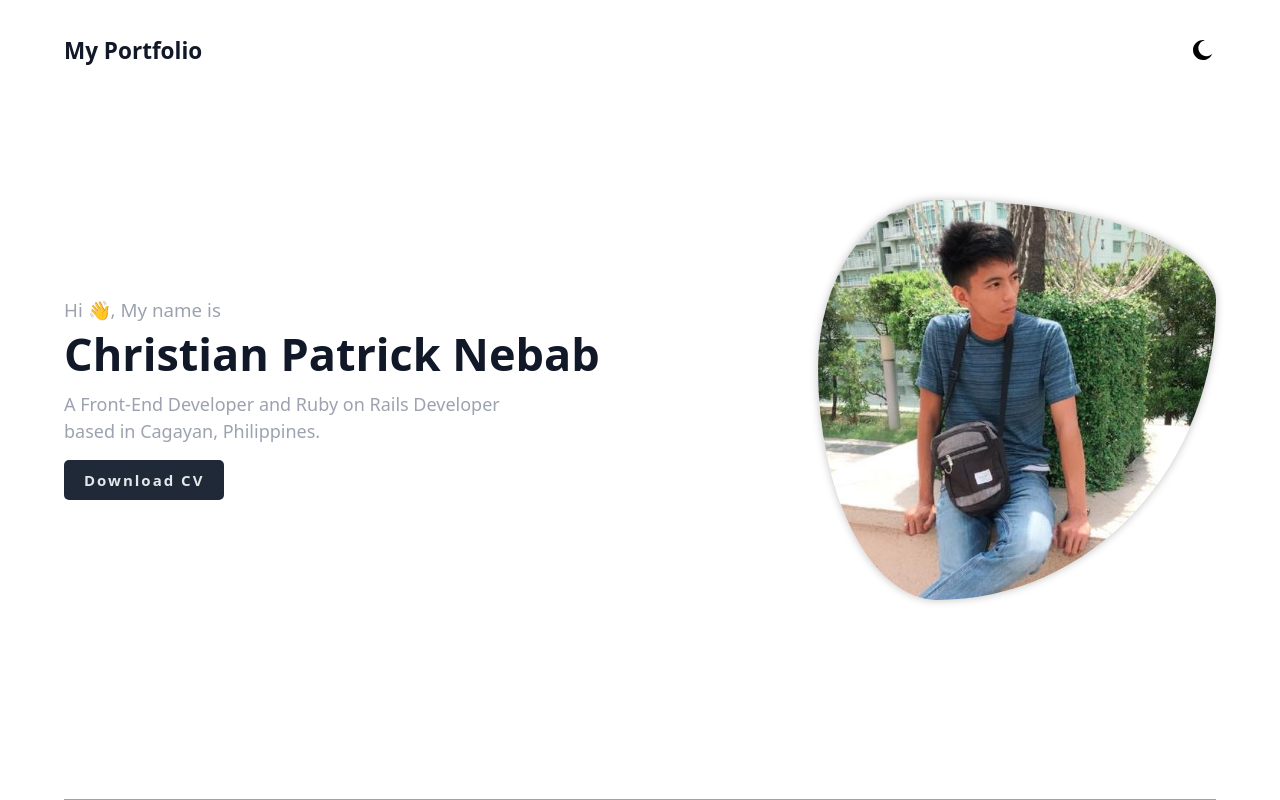
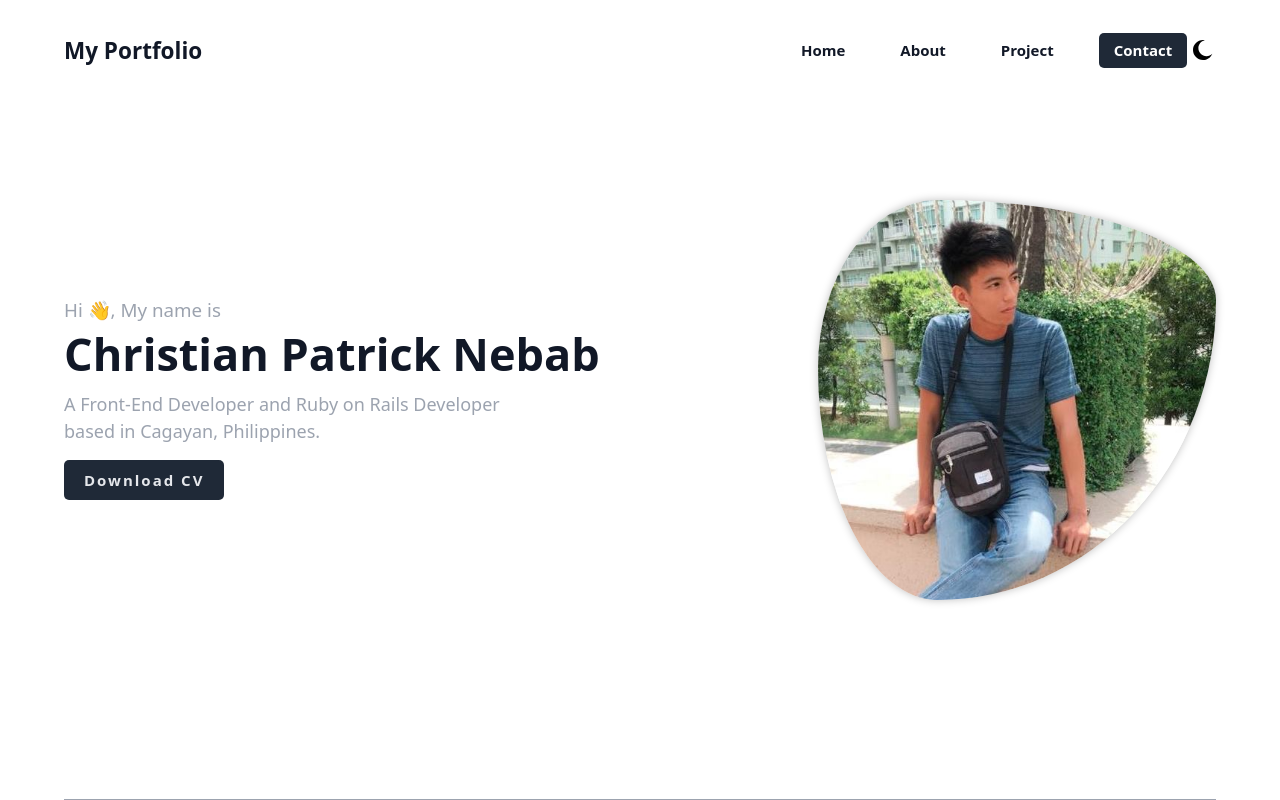
Before and after one commit to Dng120696/MyPortfolio, a React (Vite) app: page / in a window 1280 px wide. Shown: the top 800 px of the page. Built offline with nearby package versions, Linux system fonts and the light colour scheme; some icons are missing.

Commit message:
fix header

```diff
--- a/src/components/Header.jsx
+++ b/src/components/Header.jsx
@@ -20,7 +20,7 @@ export function Header({ onSetDark, isDark }) {
           className={` font-bold
              flex gap-6 md:gap-10 lg:gap-14 items-center flex-col md:flex-row absolute md:relative top-[900%]  left-[50%] md:left-[8rem] lg:left-[16rem] xl:left-[30rem] ${
                isOpen ? "scale-100 opacity-100 " : "scale-0 opacity-0"
-             } transition-transform md:scale-100 md:flex translate-x-[-50%] translate-y-[-50%] md:translate-x-0 md:translate-y-0 w-[clamp(30rem,90%,120rem)] z-[-1] md:w-max  py-16 md:py-0 rounded-xl md:rounded-none bg-gray-700 text-white md:text-gray-900 md:dark:text-white md:dark:bg-transparent md:bg-transparent`}
+             } transition-transform md:scale-100 md:opacity-100 md:flex translate-x-[-50%] translate-y-[-50%] md:translate-x-0 md:translate-y-0 w-[clamp(30rem,90%,120rem)] z-[-1] md:w-max  py-16 md:py-0 rounded-xl md:rounded-none bg-gray-700 text-white md:text-gray-900 md:dark:text-white md:dark:bg-transparent md:bg-transparent`}
         >
           <i
             className="fa-solid fa-xmark absolute top-6 right-8 text-2xl cursor-pointer md:hidden hover:text-gray-300 "
```
